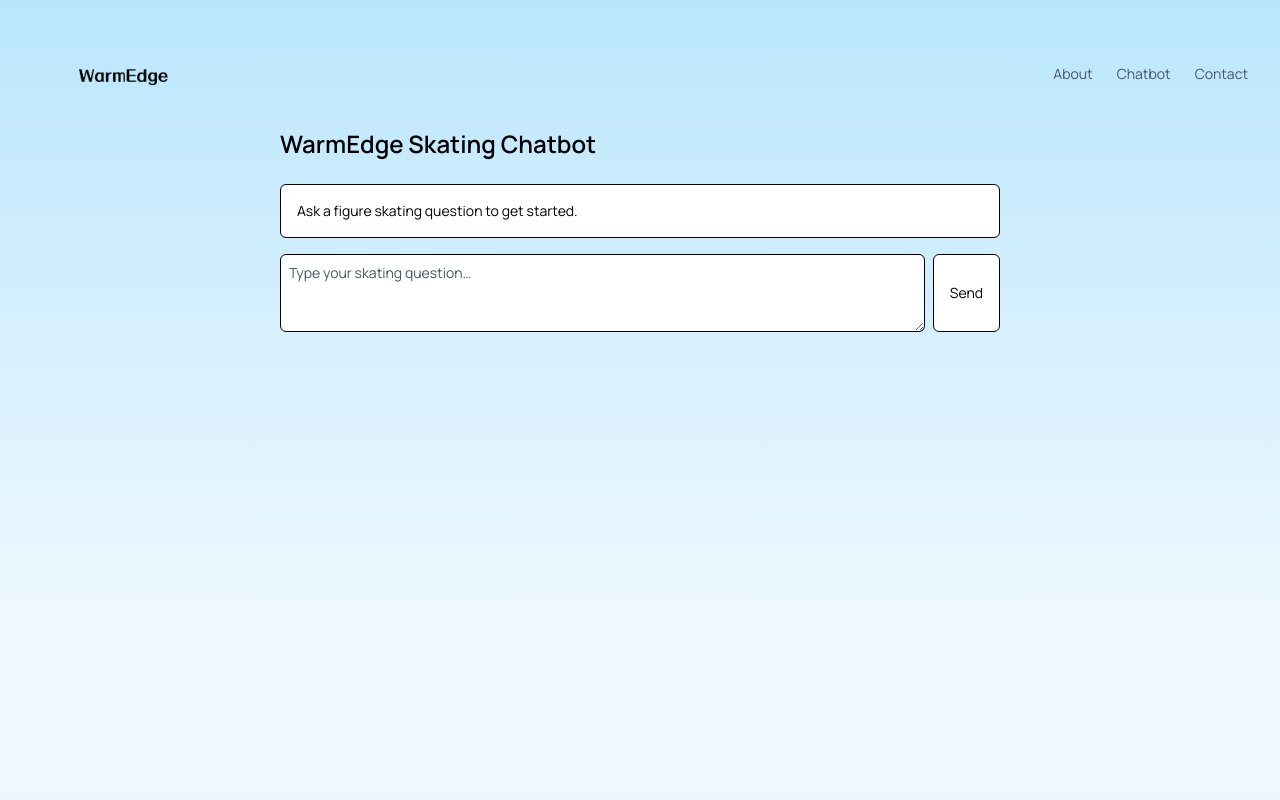
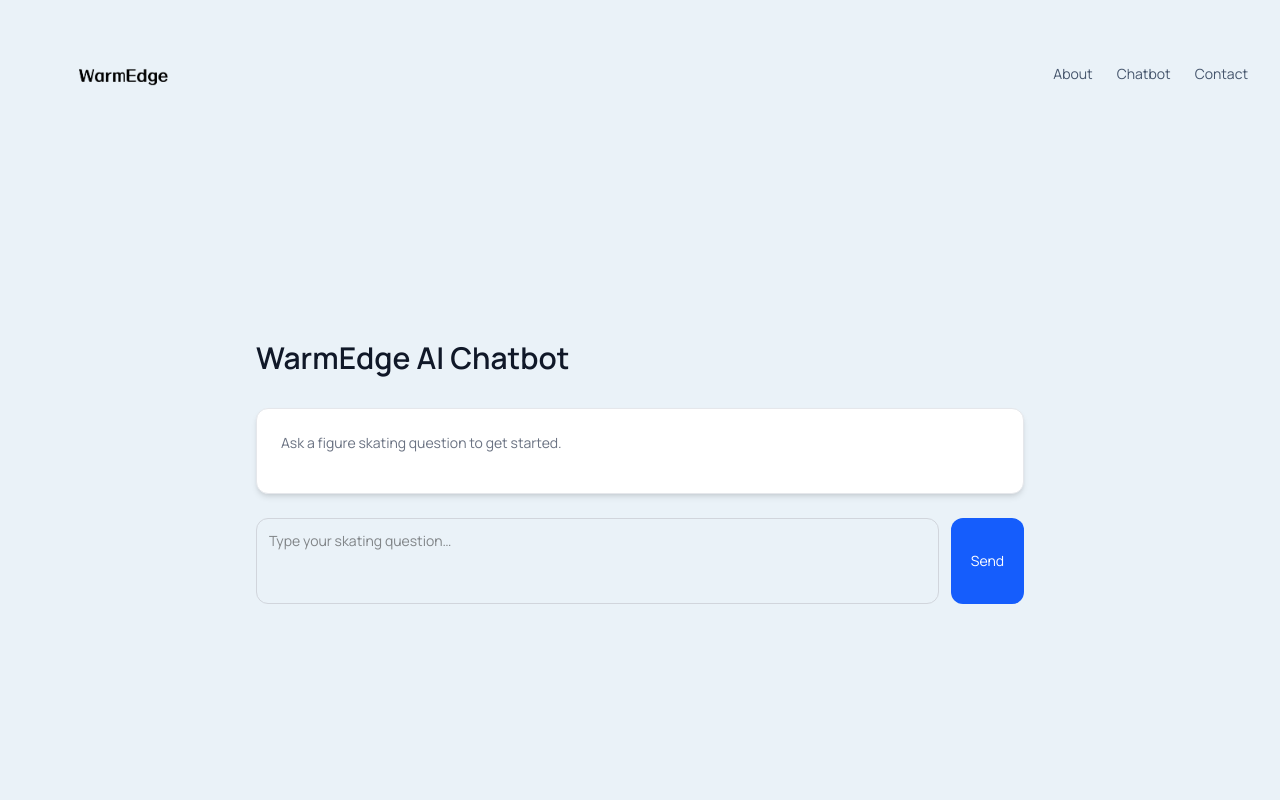
Before and after one commit to charlesl3/warmedge, a Next.js app: page /chat in a window 1280 px wide. Shown: the top 800 px of the page. Built offline with nearby package versions, Linux system fonts and the light colour scheme.

Commit message:
UI: lower chatbot layout

```diff
--- a/app/chat/page.tsx
+++ b/app/chat/page.tsx
@@ -1,6 +1,6 @@
 'use client'
 
-import { useState } from 'react'
+import { useState, useRef, useEffect } from 'react'
 
 type Message = {
   role: 'user' | 'assistant'
@@ -12,6 +12,11 @@ export default function ChatPage() {
   const [messages, setMessages] = useState<Message[]>([])
   const [history, setHistory] = useState<any[]>([])
   const [loading, setLoading] = useState(false)
+  const bottomRef = useRef<HTMLDivElement>(null)
+
+  useEffect(() => {
+    bottomRef.current?.scrollIntoView({ behavior: 'smooth' })
+  }, [messages, loading])
 
   const sendMessage = async () => {
     if (!input.trim()) return
@@ -30,9 +35,7 @@ export default function ChatPage() {
         `${process.env.NEXT_PUBLIC_CHAT_API_URL}/chat`,
         {
           method: 'POST',
-          headers: {
-            'Content-Type': 'application/json',
-          },
+          headers: { 'Content-Type': 'application/json' },
           body: JSON.stringify({
             message: userMessage,
             history: history,
@@ -51,10 +54,7 @@ export default function ChatPage() {
     } catch {
       setMessages(prev => [
         ...prev,
-        {
-          role: 'assistant',
-          content: 'Something went wrong.',
-        },
+        { role: 'assistant', content: 'Something went wrong.' },
       ])
     } finally {
       setLoading(false)
@@ -62,50 +62,67 @@ export default function ChatPage() {
   }
 
   return (
-    <main className="max-w-3xl mx-auto px-6 pt-32 pb-24 text-black">
-      <h1 className="text-2xl font-semibold mb-6 text-black">
-        WarmEdge Skating Chatbot
+    <main className="min-h-screen bg-[#EAF2F8] flex items-start justify-center pt-85 px-6">
+  <div className="w-full max-w-3xl">
+
+
+        <h1 className="text-3xl font-semibold mb-8 text-gray-900">
+          WarmEdge AI Chatbot
         </h1>
 
-      <div className="border border-black rounded-md p-4 mb-4 space-y-3 bg-white">
+        <div className="bg-white rounded-xl shadow-md border border-gray-200 p-6 space-y-4">
+
           {messages.length === 0 && (
-          <p className="text-black text-sm">
+            <p className="text-gray-500 text-sm">
               Ask a figure skating question to get started.
             </p>
           )}
 
           {messages.map((m, i) => (
-          <div key={i}>
-            <p className="text-xs text-gray-600 mb-1">
-              {m.role === 'user' ? 'You' : 'Assistant'}
-            </p>
-            <p className="whitespace-pre-wrap text-black">
+            <div
+              key={i}
+              className={`flex ${
+                m.role === 'user' ? 'justify-end' : 'justify-start'
+              }`}
+            >
+              <div
+                className={`max-w-[75%] px-4 py-3 rounded-2xl text-sm whitespace-pre-wrap ${
+                  m.role === 'user'
+                    ? 'bg-blue-600 text-white rounded-br-sm'
+                    : 'bg-gray-100 text-gray-900 rounded-bl-sm'
+                }`}
+              >
                 {m.content}
-            </p>
+              </div>
             </div>
           ))}
 
           {loading && (
-          <p className="text-gray-600 text-sm">Thinking…</p>
+            <div className="text-sm text-gray-500">Thinking…</div>
           )}
+
+          <div ref={bottomRef} />
         </div>
 
-      <div className="flex gap-2">
+        <div className="mt-6 flex gap-3">
           <textarea
             rows={3}
             value={input}
             onChange={e => setInput(e.target.value)}
             placeholder="Type your skating question…"
-          className="flex-1 border border-black rounded-md p-2 text-sm text-black bg-white placeholder-gray-600"
+            className="flex-1 border border-gray-300 rounded-xl p-3 text-sm focus:outline-none focus:ring-2 focus:ring-blue-500 resize-none"
           />
+
           <button
             onClick={sendMessage}
             disabled={loading}
-          className="px-4 py-2 text-sm border border-black rounded-md bg-white text-black hover:bg-gray-100 disabled:opacity-50"
+            className="px-5 py-3 text-sm rounded-xl bg-blue-600 text-white hover:bg-blue-700 transition disabled:opacity-50"
           >
             Send
           </button>
         </div>
+
+      </div>
     </main>
   )
 }
```
Lines whose indentation alone changed are shown as unchanged.
